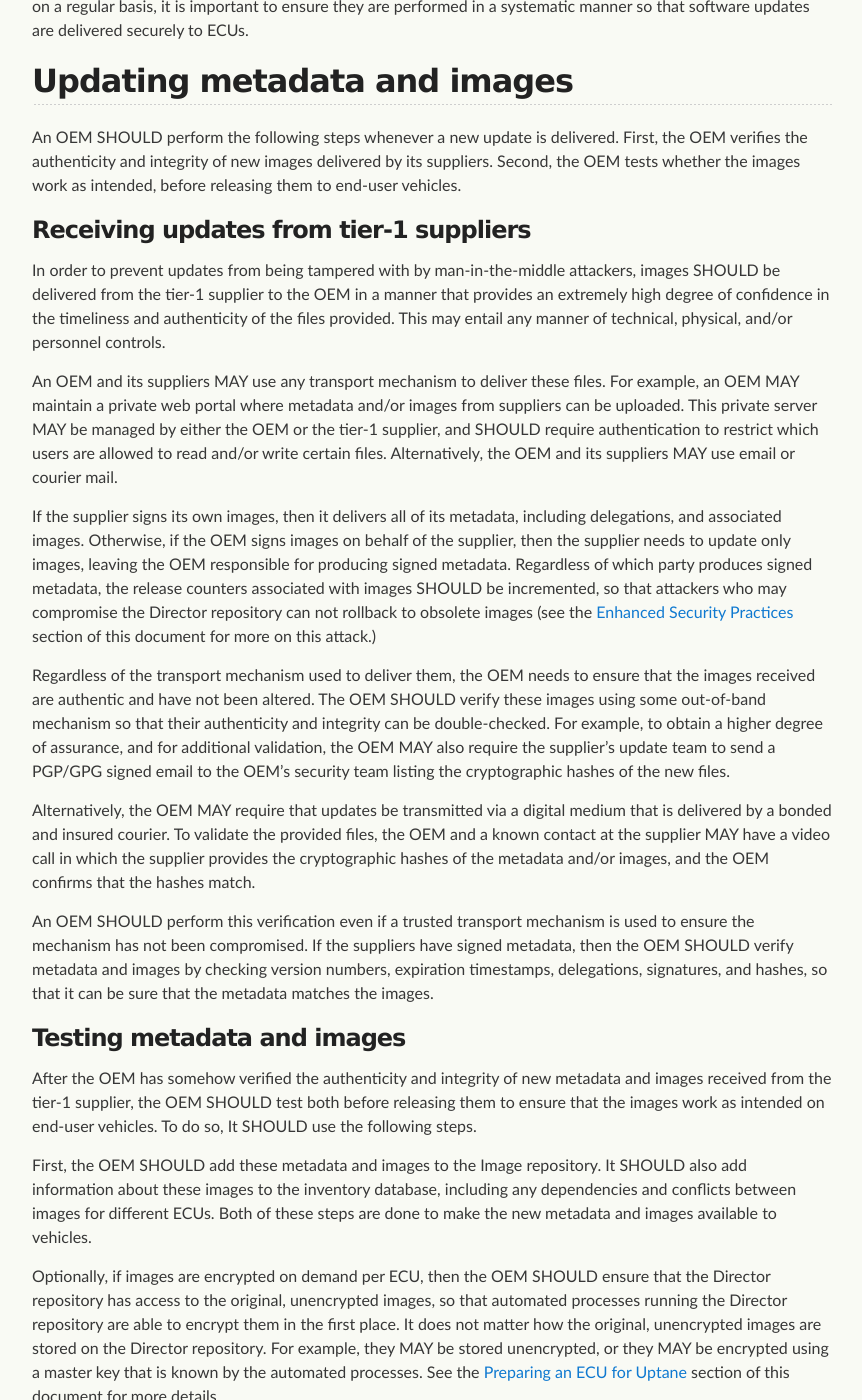
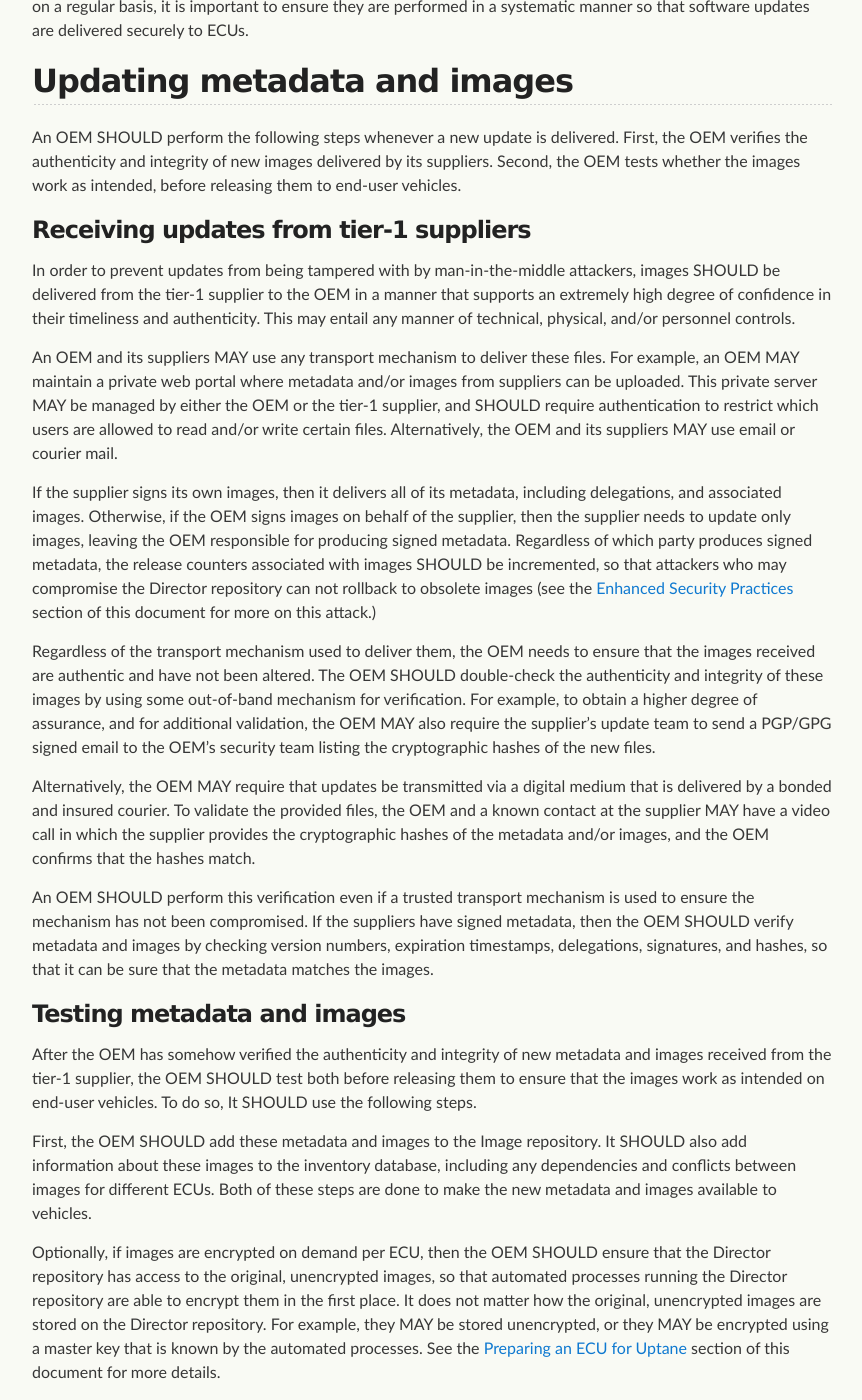
Before and after one commit to uptane/deployment-considerations, a Jekyll site: the page built from normal_operation.md, in a window 1280 px wide and 1400 px high, scrolled down 341 px. Shown: the whole window, without its empty margins (208-1070 px from the left). Built offline with Jekyll 4.4.1, drawn with Linux system fonts in a browser that asks for light colours; our own code applies the rules of GitHub Pages for plain Markdown files; some of the changed text lies outside the part shown.

Commit message:
Review for V.1.2.0

```diff
--- a/normal_operation.md
+++ b/normal_operation.md
@@ -13,13 +13,13 @@ An OEM SHOULD perform the following steps whenever a new update is delivered. Fi
 
 ### Receiving updates from tier-1 suppliers
 
-In order to prevent updates from being tampered with by man-in-the-middle attackers, images SHOULD be delivered from the tier-1 supplier to the OEM in a manner that provides an extremely high degree of confidence in the timeliness and authenticity of the files provided. This may entail any manner of technical, physical, and/or personnel controls.
+In order to prevent updates from being tampered with by man-in-the-middle attackers, images SHOULD be delivered from the tier-1 supplier to the OEM in a manner that supports an extremely high degree of confidence in their timeliness and authenticity. This may entail any manner of technical, physical, and/or personnel controls.
 
 An OEM and its suppliers MAY use any transport mechanism to deliver these files. For example, an OEM MAY maintain a private web portal where metadata and/or images from suppliers can be uploaded. This private server MAY be managed by either the OEM or the tier-1 supplier, and SHOULD require authentication to restrict which users are allowed to read and/or write certain files. Alternatively, the OEM and its suppliers MAY use email or courier mail.
 
 If the supplier signs its own images, then it delivers all of its metadata, including delegations, and associated images. Otherwise, if the OEM signs images on behalf of the supplier, then the supplier needs to update only images, leaving the OEM responsible for producing signed metadata. Regardless of which party produces signed metadata, the release counters associated with images SHOULD be incremented, so that attackers who may compromise the Director repository can not rollback to obsolete images (see the [Enhanced Security Practices](https://uptane.github.io/deployment-considerations/security_considerations.html) section of this document for more on this attack.)
 
-Regardless of the transport mechanism used to deliver them, the OEM needs to ensure that the images received are authentic and have not been altered. The OEM SHOULD verify these images using some out-of-band mechanism so that their authenticity and integrity can be double-checked. For example, to obtain a higher degree of assurance, and for additional validation, the OEM MAY also require the supplier's update team to send a PGP/GPG signed email to the OEM's security team listing the cryptographic hashes of the new files.
+Regardless of the transport mechanism used to deliver them, the OEM needs to ensure that the images received are authentic and have not been altered. The OEM SHOULD double-check the authenticity and integrity of these images by using some out-of-band mechanism for verification. For example, to obtain a higher degree of assurance, and for additional validation, the OEM MAY also require the supplier's update team to send a PGP/GPG signed email to the OEM's security team listing the cryptographic hashes of the new files.
 
 Alternatively, the OEM MAY require that updates be transmitted via a digital medium that is delivered by a bonded and insured courier. To validate the provided files, the OEM and a known contact at the supplier MAY have a video call in which the supplier provides the cryptographic hashes of the metadata and/or images, and the OEM confirms that the hashes match.
 
@@ -33,7 +33,7 @@ First, the OEM SHOULD add these metadata and images to the Image repository. It
 
 Optionally, if images are encrypted on demand per ECU, then the OEM SHOULD ensure that the Director repository has access to the original, unencrypted images, so that automated processes running the Director repository are able to encrypt them in the first place. It does not matter how the original, unencrypted images are stored on the Director repository. For example, they MAY be stored unencrypted, or they MAY be encrypted using a master key that is known by the automated processes. See the [Preparing an ECU for Uptane](https://uptane.github.io/deployment-considerations/ecus.html) section of this document for more details.
 
-Second, the OEM SHOULD test the updated metadata and images on reserved vehicles, before releasing them to all vehicles in circulation. This step is done to verify whether these images work as intended. If testing is done, the OEM MAY instruct the Director repository to first install the updated images on these reserved vehicles.
+Second, the OEM SHOULD test the updated metadata and images on reserved vehicles before releasing them to all vehicles in circulation. This step is done to verify whether these images work as intended. If testing is done, the OEM MAY instruct the Director repository to first install the updated images on these reserved vehicles.
 
 Finally, the OEM SHOULD update the inventory database, so that the Director repository is able to instruct appropriate ECUs on all affected vehicles on how to install these updated images.
 
```
